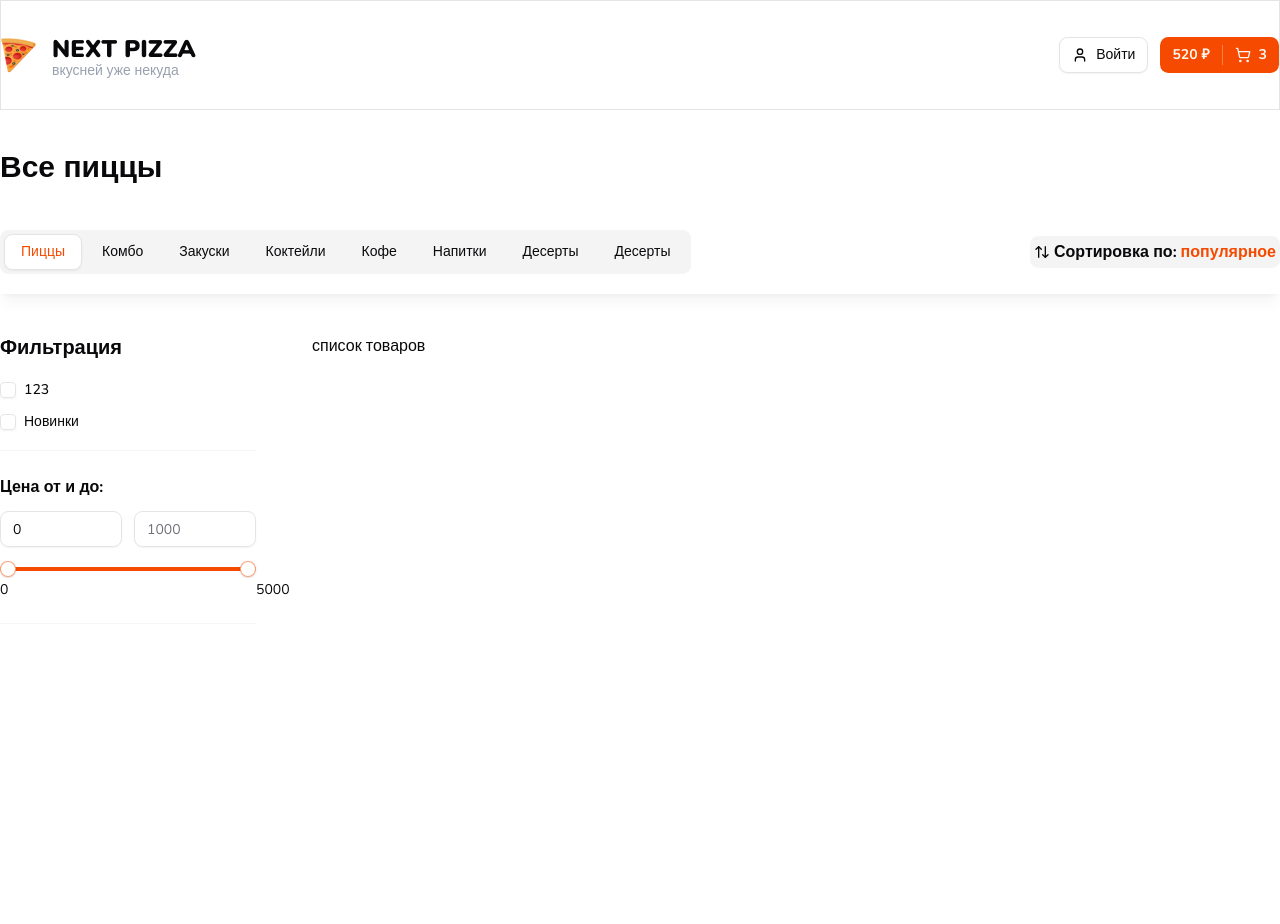
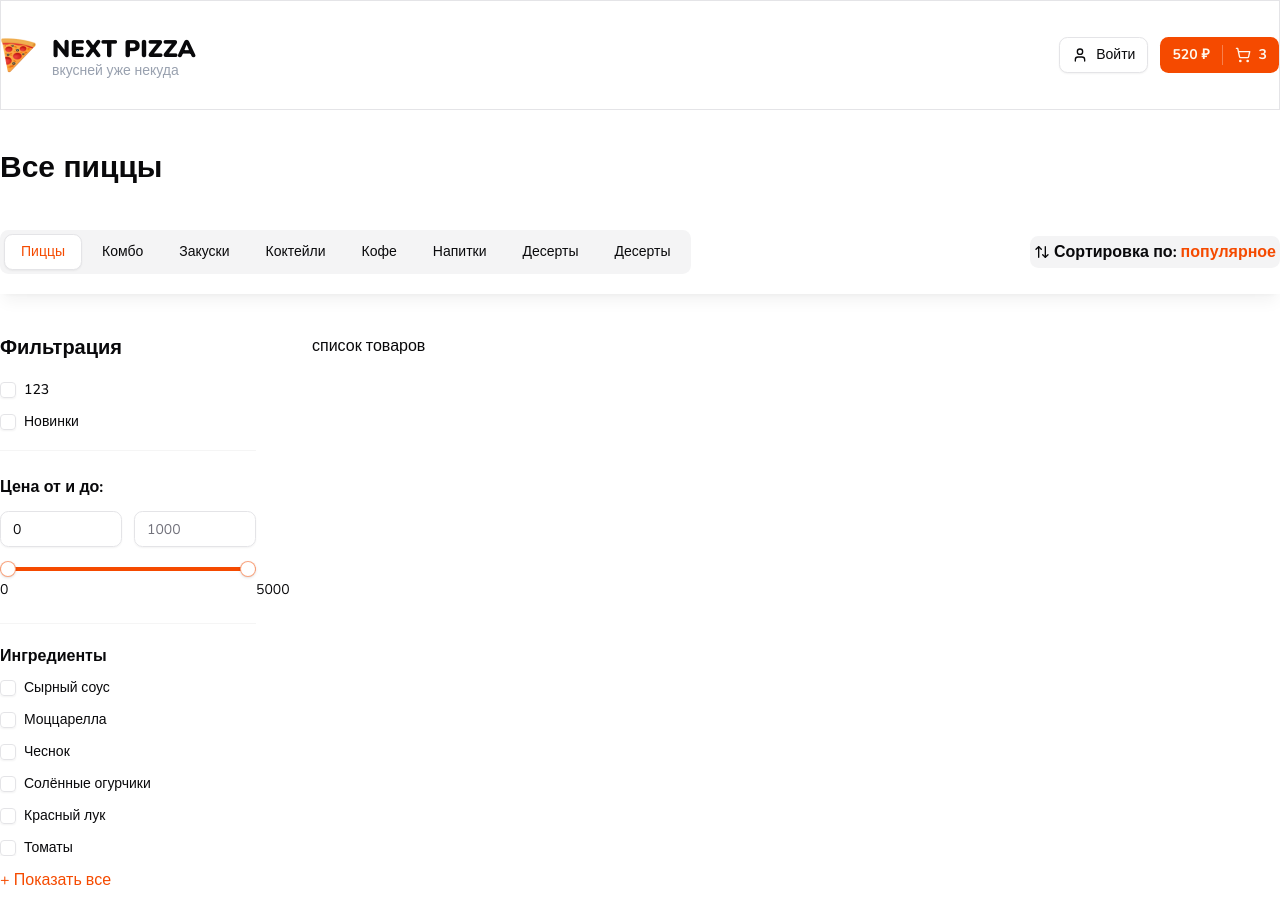
Before and after one commit to elisha111/next-pizza, a Next.js app: page / in a window 1280 px wide. Shown: the top 924 px of the page. Before the commit the page ends 800 px from the top, so only its background shows below. Built offline with nearby package versions, Linux system fonts and the light colour scheme.

Commit message:
152 feat: filter end

```diff
--- a/src/components/shared/checkbox-filters-group.tsx
+++ b/src/components/shared/checkbox-filters-group.tsx
@@ -1,11 +1,15 @@
-import { FilterCheckboxProps } from "./filter-checkbox";
+"use client";
+
+import { useState } from "react";
+import { Input } from "../ui";
+import { FilterCheckbox, FilterCheckboxProps } from "./filter-checkbox";
 
 type Item = FilterCheckboxProps;
 
 interface Props {
   title: string;
   items: Item[];
-  defaultItems?: Item[];
+  defaultItems: Item[];
   limit?: number;
   searchInputPlaceholder?: string;
   onChange?: (values: string[]) => void;
@@ -25,5 +29,56 @@
     onChange,
   } = props;
 
-  return <div>checkbox-filters-group</div>;
+  const [showAll, setShowAll] = useState(false);
+  const [searchValue, setSearchValue] = useState("");
+
+  const list = showAll
+    ? items.filter((item) =>
+        item.text.toLowerCase().includes(searchValue.toLowerCase()),
+      )
+    : defaultItems.slice(0, limit);
+
+  const onChangeSearchInput = (e: React.ChangeEvent<HTMLInputElement>) => {
+    setSearchValue(e.target.value);
+  };
+
+  return (
+    <div className={className}>
+      <p className="font-bold mb-3">{title}</p>
+
+      {showAll && (
+        <div className="mb-5">
+          <Input
+            placeholder={searchInputPlaceholder}
+            className="bg-gray-50 border-none"
+            onChange={onChangeSearchInput}
+          />
+        </div>
+      )}
+
+      <div className="flex flex-col gap-4 max-h-96 pr-2 overflow-auto scrollbar">
+        {list.map((item, index) => (
+          <FilterCheckbox
+            key={String(index)}
+            text={item.text}
+            value={item.value}
+            endAdornment={item.endAdornment}
+            checked={false}
+            onCheckedChange={(ids) => console.log(ids)}
+          />
+        ))}
+      </div>
+
+      {items.length > limit && (
+        <div className={showAll ? "border-t border-t-neutral-100 mt-4" : ""}>
+          <button
+            className="text-primary mt-3"
+            onClick={() => setShowAll(!showAll)}
+          >
+            {showAll ? "Скрыть" : "+ Показать все"}
+          </button>
+        </div>
+      )}
+    </div>
+  );
 };
--- a/src/components/shared/filters.tsx
+++ b/src/components/shared/filters.tsx
@@ -1,4 +1,9 @@
-import { FilterCheckbox, RangeSlider, Title } from "@/components/shared";
+import {
+  CheckboxFiltersGroup,
+  FilterCheckbox,
+  RangeSlider,
+  Title,
+} from "@/components/shared";
 import { Input } from "../ui";
 
 interface Props {
@@ -35,6 +40,112 @@
 
         <RangeSlider min={0} max={5000} step={10} value={[0, 5000]} />
       </div>
+
+      <CheckboxFiltersGroup
+        title="Ингредиенты"
+        className="mt-5"
+        limit={6}
+        items={[
+          {
+            text: "Сырный соус",
+            value: "1",
+          },
+          {
+            text: "Моццарелла",
+            value: "2",
+          },
+          {
+            text: "Чеснок",
+            value: "2",
+          },
+          {
+            text: "Солённые огурчики",
+            value: "2",
+          },
+          {
+            text: "Красный лук",
+            value: "2",
+          },
+          {
+            text: "Томаты",
+            value: "2",
+          },
+          {
+            text: "Сырный соус",
+            value: "1",
+          },
+          {
+            text: "Моццарелла",
+            value: "2",
+          },
+          {
+            text: "Чеснок",
+            value: "2",
+          },
+          {
+            text: "Солённые огурчики",
+            value: "2",
+          },
+          {
+            text: "Красный лук",
+            value: "2",
+          },
+          {
+            text: "Томаты",
+            value: "2",
+          },
+        ]}
+        defaultItems={[
+          {
+            text: "Сырный соус",
+            value: "1",
+          },
+          {
+            text: "Моццарелла",
+            value: "2",
+          },
+          {
+            text: "Чеснок",
+            value: "2",
+          },
+          {
+            text: "Солённые огурчики",
+            value: "2",
+          },
+          {
+            text: "Красный лук",
+            value: "2",
+          },
+          {
+            text: "Томаты",
+            value: "2",
+          },
+          {
+            text: "Сырный соус",
+            value: "1",
+          },
+          {
+            text: "Моццарелла",
+            value: "2",
+          },
+          {
+            text: "Чеснок",
+            value: "2",
+          },
+          {
+            text: "Солённые огурчики",
+            value: "2",
+          },
+          {
+            text: "Красный лук",
+            value: "2",
+          },
+          {
+            text: "Томаты",
+            value: "2",
+          },
+        ]}
+      />
     </div>
   );
 };
--- a/src/components/shared/index.ts
+++ b/src/components/shared/index.ts
@@ -7,3 +7,4 @@
 export { Filters } from "./filters";
 export { FilterCheckbox } from "./filter-checkbox";
 export { RangeSlider } from "./range-slider";
+export { CheckboxFiltersGroup } from "./checkbox-filters-group";
```
